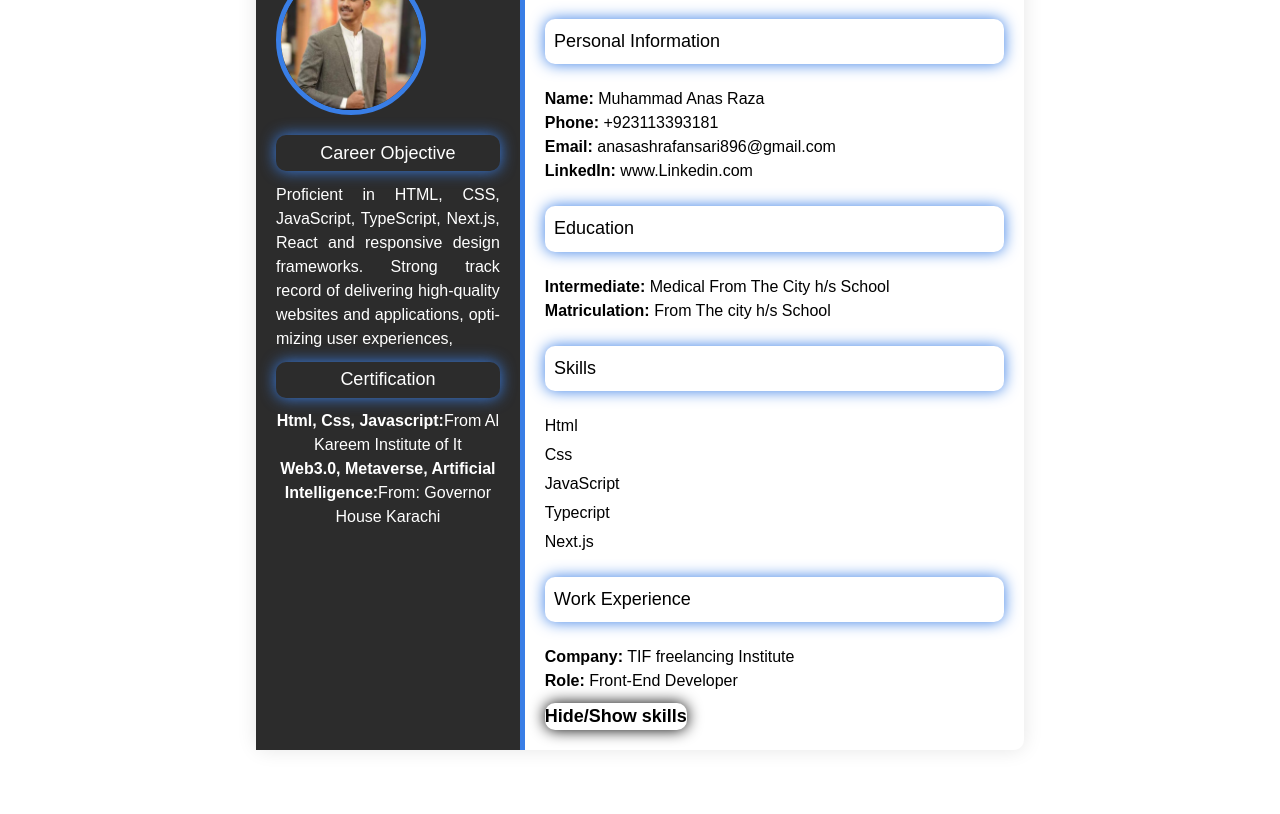
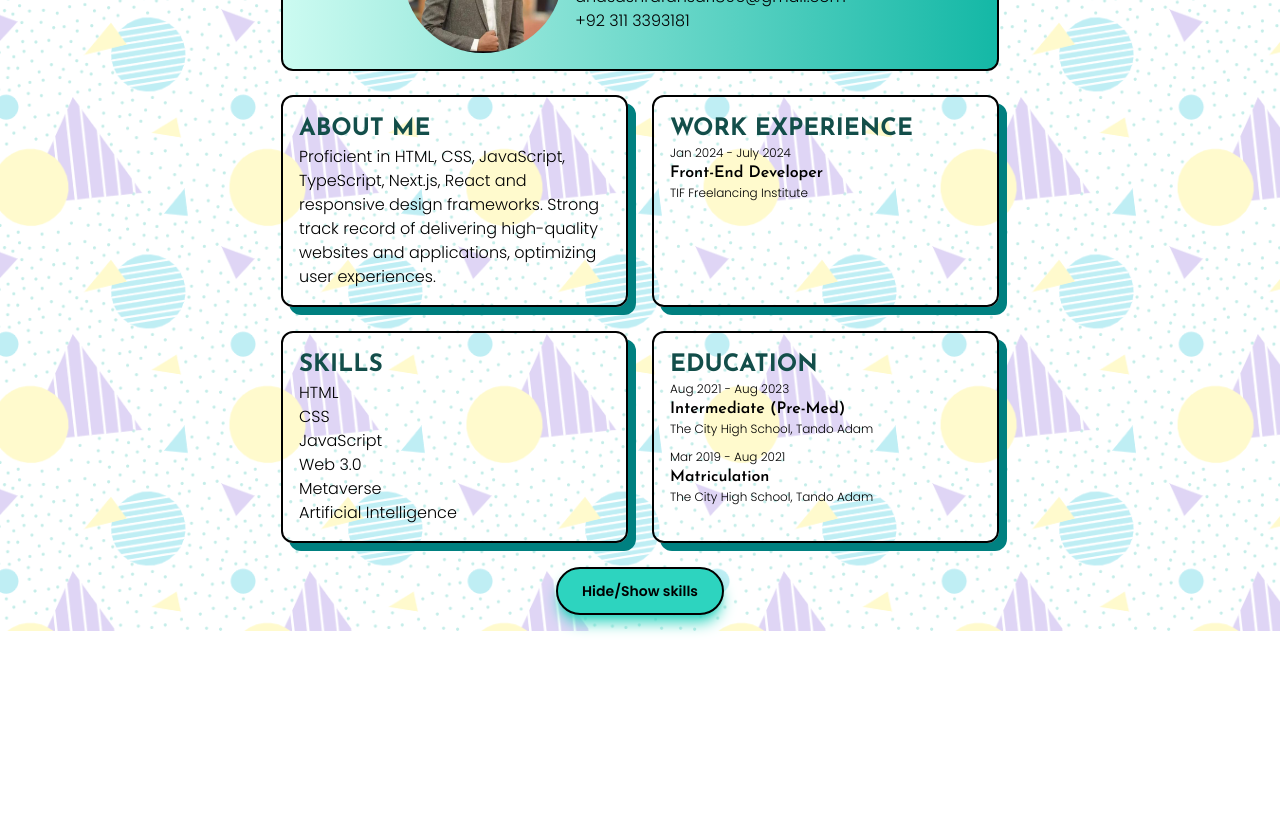
Before and after one commit to Coders-Anas/hackathon-milestone, a website built with Vite: page Milestone-1-2/index.html in a window 1280 px wide. Shown: the part 141-955 px from the top of the page. After the commit the page ends 800 px from the top, so only its background shows below. Built offline with nearby package versions, Linux system fonts and the light colour scheme.

Commit message:
styled static resume

```diff
--- a/Milestone-1-2/css/input.css
+++ b/Milestone-1-2/css/input.css
@@ -1,93 +1,18 @@
+@import url('https://fonts.googleapis.com/css2?family=Josefin+Sans:ital,wght@0,100..700;1,100..700&family=Poppins:ital,wght@0,100;0,200;0,300;0,400;0,500;0,600;0,700;0,800;0,900;1,100;1,200;1,300;1,400;1,500;1,600;1,700;1,800;1,900&display=swap');
 @tailwind base;
 @tailwind components;
 @tailwind utilities;
 
-/* General styling*/
-body {
-    font-family: 'Arial', sans-serif;
-    /* background-color: #f4f4f4; */
-    margin: 0;
-    /* padding: 150px; */
+
+h1, h2, h3, h4, h5, h6 {
+    font-family: "Josefin Sans", sans-serif;
 }
 
-.resume-container {
-    display: flex;
-    background-color: white;
-    width: 80%;
-    margin: 0 auto;
-    border-radius: 10px;
-    box-shadow: 0 0 20px rgba(0, 0, 0, 0.1);
+* {
+    font-family: "Poppins", sans-serif;
+    font-weight: 300;
 }
 
-/*left section styling*/
-.left-section {
-    background-color: #2c2c2c;
-    color: white;
-    padding: 20px;
-    width: 35%;
-    text-align: center;
-    border-right: 5px solid #397ee6;
-
+section {
+    box-shadow: 8px 8px teal;
 }
-
-.profile-picture {
-    width: 150px;
-    height: 150px;
-    margin-top: 10%;
-    border-radius: 50%;
-    border: 5px solid #397ee6;
-    margin-bottom: 20px;
-}
-
-h1 {
-    font-size: 24px;
-    margin: 10px 0;
-    margin-bottom: 30px;
-    text-align: center;
-}
-
-h3 {
-    font-size: 18px;
-    padding: 2%;
-    margin: 20px 0 10px;
-    color: black;
-    border-radius: 10px;
-    box-shadow: 0 0 15px #397ee6;
-    margin-top: 5%;
-    margin-bottom: 5%;
-}
-
-ul {
-    list-style-type: fill round;
-    padding: 10;
-    margin: 10px 0;
-}
-
-ul li {
-    margin: 5px 0;
-}
-
-/* Right Section Styling */
-.right-section {
-    padding: 20px;
-    width: 65%;
-}
-
-button {
-    font-family: Arial, sans-serif;
-    border-radius:10px;
-    box-shadow: 0 0 15px black;
-    cursor: pointer;
-    margin-top: 10px;
-    font-size: 18px;
-}
-
-button:hover {
-    background-color: #397ee6;
-}
-
-@media only screen and (max-width: 425px) {
-    body {
-        padding: 16px;
-    }
-}
--- a/Milestone-1-2/index.html
+++ b/Milestone-1-2/index.html
@@ -1,92 +1,96 @@
 <!DOCTYPE html>
 <html lang="en">
+
 <head>
   <meta charset="UTF-8" />
   <meta name="viewport" content="width=device-width, initial-scale=1.0" />
   <title>Static Interactive Resume</title>
   <link rel="stylesheet" href="css/style.css" />
 </head>
-  <body class="p-4 md:p-16 lg:px-40">
-    <div class="resume-container">
-      <!-- Left Section-->
-      <div class="left-section">
-        <img
-          src="img/profile.jpeg"
-          alt="profile picture"
-          class="profile-picture"
-        />
 
-        <section id="objective">
-          <h3 style="color: white">Career Objective</h3>
-          <p style="text-align: justify; hyphens: auto">
-            Proficient in HTML, CSS, JavaScript, TypeScript, Next.js, React and
+<body class="relative">
+  <img class="absolute w-full h-full object-cover -z-10 opacity-25" src="img/bg-pattern.png" alt="bg-image">
+
+  <div id="content-wrapper" class="p-4 mx-auto w-full max-w-[750px] flex flex-col justify-center">
+    <header
+      class="-z-0 relative rounded-xl border-2 border-black bg-gradient-to-l from-teal-500 to-teal-100 p-4 flex flex-col md:flex-row gap-3 justify-center items-center">
+      <img src="img/profile.jpeg" alt="profile picture" class="rounded-full w-32 md:w-40" />
+      <!-- <img class="absolute w-full h-full object-cover -z-10 opacity-25" src="img/bg-pattern.png" alt="bg-image"> -->
+      <div class="text-center md:text-left">
+        <h1 class="text-4xl font-bold text-teal-900">Muhammad Anas</h1>
+        <h4 class="text-2xl font-semibold text-teal-900 opacity-80">Web Developer</h4>
+        <a href="mailto:anasashrafansari896@gmail.com">anasashrafansari896@gmail.com</a>
+        <p>+92 311 3393181</p>
+      </div>
+    </header>
+
+    <main class="py-6 grid grid-cols-1 md:grid-cols-2 gap-6 max-w-[750px]">
+      <div class="flex flex-col gap-6">
+        <section id="about-me" class="p-4 border-2 border-black rounded-xl">
+          <h2 class="text-2xl uppercase font-bold text-teal-900">About Me</h2>
+          <p>Proficient in HTML, CSS, JavaScript, TypeScript, Next.js, React and
             responsive design frameworks. Strong track record of delivering
-            high-quality websites and applications, optimizing user experiences,
-          </p>
+            high-quality websites and applications, optimizing user experiences.</p>
         </section>
 
-        <section id="certification">
-          <h3 style="color: white">Certification</h3>
-          <p><b>Html, Css, Javascript:</b>From Al Kareem Institute of It</p>
-          <p>
-            <b>Web3.0, Metaverse, Artificial Intelligence:</b>From: Governor
-            House Karachi
-          </p>
-        </section>
+        <!-- <section id="personal-info" class="p-4 border-2 border-black rounded-xl">
+          <h2 class="text-2xl uppercase font-bold">Contact</h2>
+          <div></div>
+        </section> -->
+
       </div>
 
-      <!--Right section-->
-      <div class="right-section">
-        <h1>Static Interactive Resume</h1>
-        <!--personal information-->
-        <section id="personal-info">
-          <h3>Personal Information</h3>
-          <p><b>Name:</b> Muhammad Anas Raza</p>
-          <p><b>Phone:</b> +923113393181</p>
-          <p>
-            <b>Email:</b>
-            <a href="mailto:anasashrafansari896@gmail.com"
-              >anasashrafansari896@gmail.com</a
-            >
-          </p>
-          <p>
-            <b>LinkedIn:</b>
-            <a
-              href="https://www.linkedin.com/in/anas-ansari-876354300"
-              target="_blank"
-              >www.Linkedin.com</a
-            >
-          </p>
+      <section id="experience" class="p-4 border-2 border-black rounded-xl">
+        <h2 class="text-2xl uppercase font-bold text-teal-900">Work Experience</h2>
+        <div>
+          <p class="text-xs font-light">Jan 2024 - July 2024</p>
+          <h4 class="text-base font-semibold">Front-End Developer</h4>
+          <p class="text-xs font-light">TIF Freelancing Institute</p>
+        </div>
       </section>
 
-        <!--Education section-->
-        <section id="education">
-          <h3>Education</h3>
-          <p><b>Intermediate:</b> Medical From The City h/s School</p>
-          <p><b>Matriculation:</b> From The city h/s School</p>
-        </section>
-        <!--skills section-->
-        <section id="skills">
-          <h3>Skills</h3>
+      <section id="skills" class="p-4 border-2 border-black rounded-xl">
+        <h2 class="text-2xl uppercase font-bold text-teal-900">Skills</h2>
         <ul>
-            <li>Html</li>
-            <li>Css</li>
+          <li>HTML</li>
+          <li>CSS</li>
           <li>JavaScript</li>
-            <li>Typecript</li>
-            <li>Next.js</li>
+          <li>Web 3.0</li>
+          <li>Metaverse</li>
+          <li>Artificial Intelligence</li>
         </ul>
       </section>
-        <!--Work Experience Section-->
-        <section id="work-experience">
-          <h3>Work Experience</h3>
-          <p><b>Company:</b> TIF freelancing Institute</p>
-          <p><b>Role:</b> Front-End Developer</p>
+
+
+
+      <section id="education" class="p-4 border-2 border-black rounded-xl">
+        <h2 class="text-2xl uppercase font-bold text-teal-900">Education</h2>
+        <div id="education-wrapper" class="flex flex-col gap-3">
+          <div>
+            <p class="text-xs font-light">Aug 2021 - Aug 2023</p>
+            <h4 class="text-base font-semibold">Intermediate (Pre-Med)</h4>
+            <p class="text-xs font-light">The City High School, Tando Adam</p>
+          </div>
+
+          <div>
+            <p class="text-xs font-light">Mar 2019 - Aug 2021</p>
+            <h4 class="text-base font-semibold">Matriculation</h4>
+            <p class="text-xs font-light">The City High School, Tando Adam</p>
+          </div>
+        </div>
       </section>
 
+    </main>
+
     <!--button-->
-        <button id="toggle-skills"><b>Hide/Show skills</b></button>
+    <div class="flex justify-center">
+      <button id="toggle-skills"
+        class="font-semibold shadow-lg shadow-teal-400 text-sm px-6 py-3 bg-teal-400 rounded-full border-2 border-black hover:border-black/40 transition-all">Hide/Show
+        skills</button>
     </div>
   </div>
+
   <script src="js/script.js"></script>
 </body>
+
 </html>
--- a/Milestone-1-2/package.json
+++ b/Milestone-1-2/package.json
@@ -5,12 +5,15 @@
   "main": "script.js",
   "scripts": {
     "dev": "vite",
-    "css":"npx tailwindcss -i ./css/input.css -o ./css/style.css --watch"
+    "css": "npx tailwindcss -i ./css/input.css -o ./css/style.css --watch"
   },
   "keywords": [],
   "author": "",
   "license": "ISC",
   "dependencies": {
     "vite": "^5.4.10"
+  },
+  "devDependencies": {
+    "tailwindcss": "^3.4.14"
   }
 }
```
Also changed, not shown: Milestone-1-2/css/style.css, Milestone-1-2/img/bg-pattern.png (added). Lines whose indentation alone changed are shown as unchanged.
